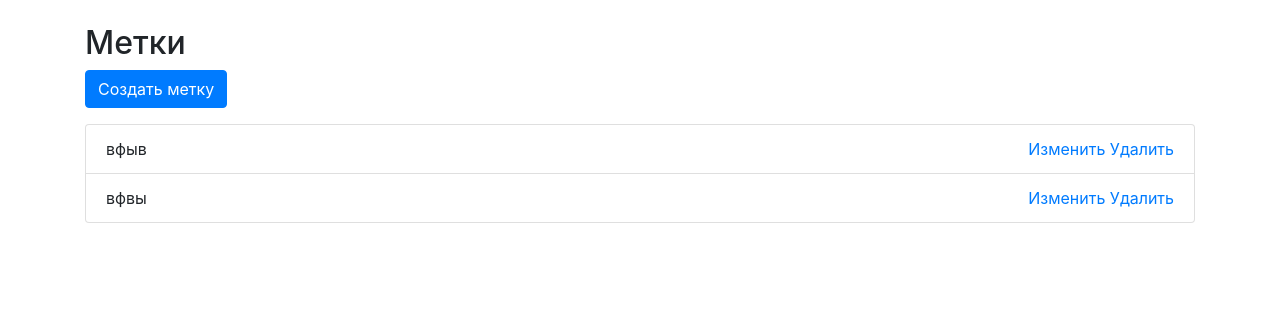
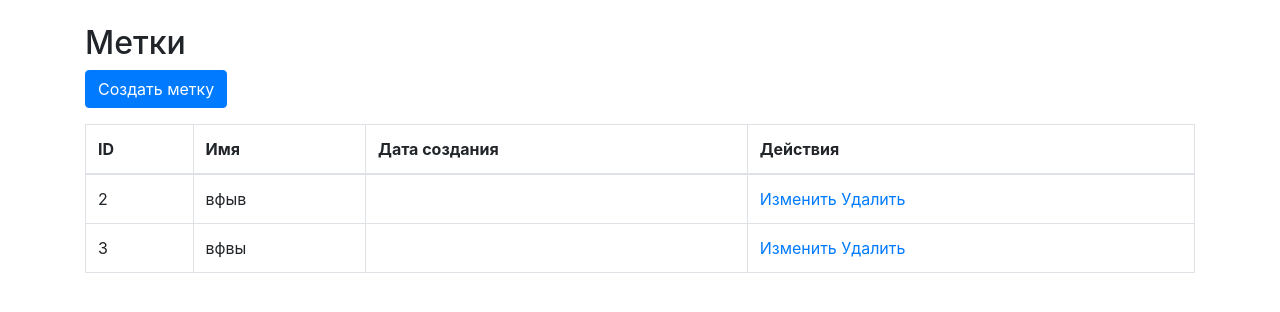
Before and after one commit to NikitaVoitko/python-project-52, a Django app: page /labels/ in a window 1280 px wide. Shown: the part 56-368 px from the top of the page. Run offline with Django 5.2, Linux system fonts and the light colour scheme; a user stored in the database is signed in; data comes from the database, SQL or seed files in the repository; some libraries are stand-ins or nearby versions.

Commit message:
labels table added

```diff
--- a/task_manager/apps/labels/templates/labels/label_list.html
+++ b/task_manager/apps/labels/templates/labels/label_list.html
@@ -1,6 +1,6 @@
 {% extends 'base.html' %}
 
-{% block title %}Labels{% endblock %}
+{% block title %}Метки{% endblock %}
 
 {% block content %}
     <h2>Метки</h2>
@@ -12,15 +12,27 @@
         {% endfor %}
     {% endif %}
     <a href="{% url 'label-create' %}" class="btn btn-primary mb-3">Создать метку</a>
-    <ul class="list-group">
+    <table class="table table-bordered">
+        <thead>
+            <tr>
+                <th>ID</th>
+                <th>Имя</th>
+                <th>Дата создания</th>
+                <th>Действия</th>
+            </tr>
+        </thead>
+        <tbody>
             {% for label in object_list %}
-            <li class="list-group-item d-flex justify-content-between align-items-center">
-                {{ label.name }}
-                <span>
+                <tr>
+                    <td>{{ label.id }}</td>
+                    <td>{{ label.name }}</td>
+                    <td>{{ label.created_at|date:"d.m.Y H:i" }}</td>
+                    <td>
                         <a href="{% url 'label-update' label.pk %}">Изменить</a>
                         <a href="{% url 'label-delete' label.pk %}">Удалить</a>
-                </span>
-            </li>
+                    </td>
+                </tr>
             {% endfor %}
-    </ul>
+        </tbody>
+    </table>
 {% endblock %}
```
Lines whose indentation alone changed are shown as unchanged.
